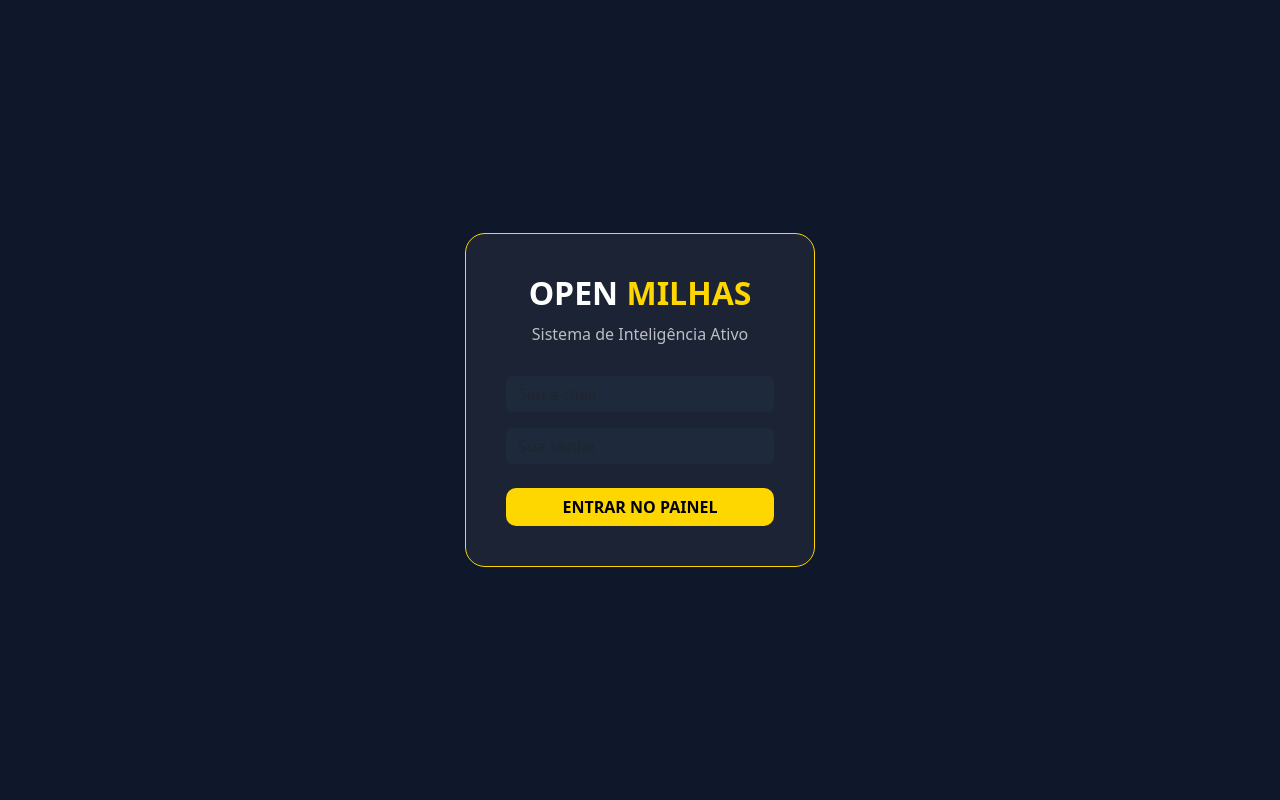
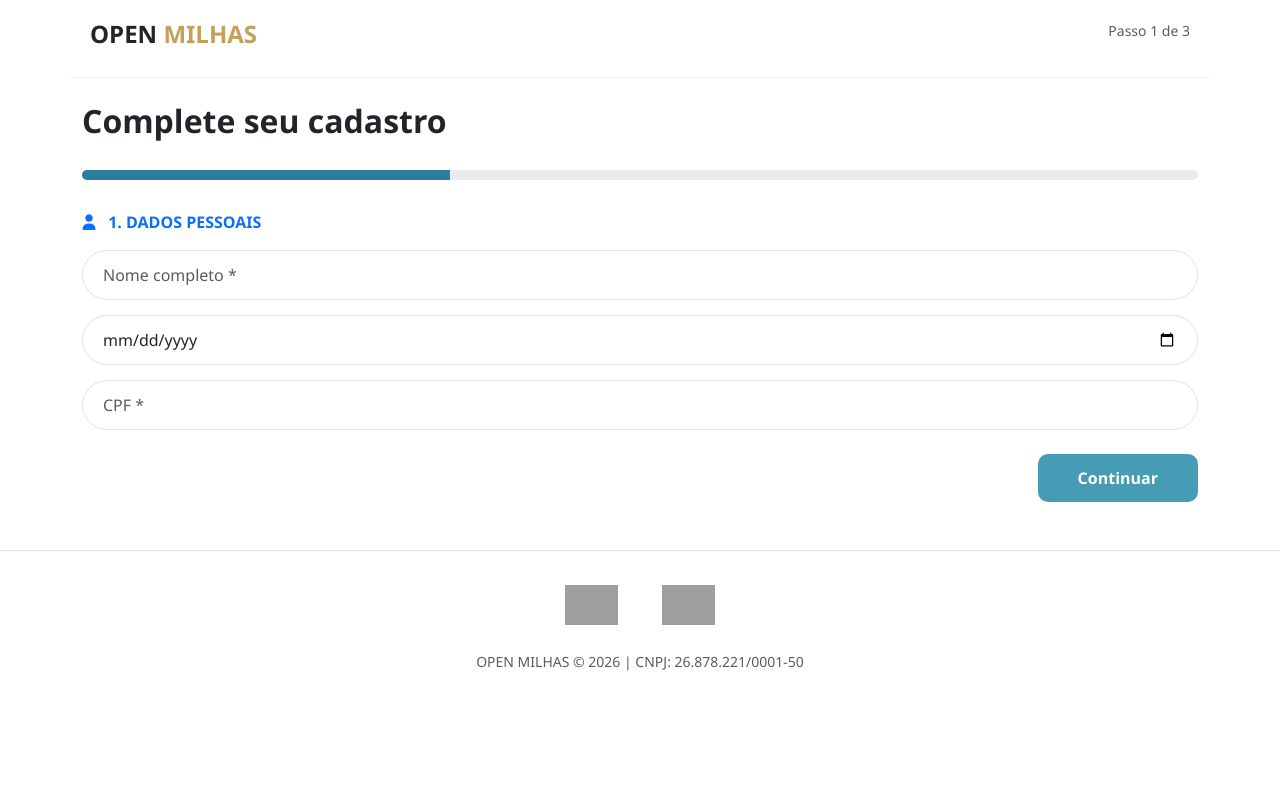
Before and after one commit to Danilogca55/openmilhas, a Flask app: page / in a window 1280 px wide. Run offline with Flask 3, Linux system fonts and the light colour scheme; grey boxes are pictures that could not be loaded.

Commit message:
Update cadastro.html

```diff
--- a/templates/cadastro.html
+++ b/templates/cadastro.html
@@ -2,19 +2,76 @@
 <html lang="pt-br">
 <head>
     <meta charset="UTF-8">
-    <title>Open Milhas | Acesso</title>
+    <title>Open Milhas | Completar Cadastro</title>
     <link href="https://cdn.jsdelivr.net/npm/bootstrap@5.3.0/dist/css/bootstrap.min.css" rel="stylesheet">
+    <link rel="stylesheet" href="https://cdnjs.cloudflare.com/ajax/libs/font-awesome/6.0.0/all.min.css">
+    <style>
+        body { background: #fff; font-family: 'Segoe UI', sans-serif; }
+        .navbar-top { padding: 20px; border-bottom: 1px solid #eee; }
+        .progress-bar-custom { height: 10px; background: #e9ecef; border-radius: 10px; margin: 30px 0; overflow: hidden; }
+        .progress-fill { height: 100%; background: #2c7da0; width: 33%; transition: 0.5s; }
+        .step-page { display: none; } .step-active { display: block; }
+        .btn-continue { background: #469cb4; color: white; border-radius: 10px; padding: 12px 40px; border: none; font-weight: bold; }
+        .form-control { border-radius: 25px; padding: 12px 20px; margin-bottom: 15px; }
+        .badge-img { height: 40px; margin: 10px 20px; }
+    </style>
 </head>
-<body style="background: #0f172a; color: white; height: 100vh; display: flex; align-items: center; justify-content: center; margin: 0;">
-    <div style="background: rgba(255, 255, 255, 0.05); padding: 40px; border-radius: 20px; border: 1px solid #ffd700; text-align: center; width: 100%; max-width: 350px;">
-        <h2 style="font-weight: bold; margin-bottom: 10px;">OPEN <span style="color: #ffd700;">MILHAS</span></h2>
-        <p style="opacity: 0.7; margin-bottom: 30px;">Sistema de Inteligência Ativo</p>
+<body>
+    <div class="navbar-top container d-flex justify-content-between">
+        <h4 class="fw-bold">OPEN <span style="color: #c5a059;">MILHAS</span></h4>
+        <span class="text-muted small">Passo <span id="stepNumber">1</span> de 3</span>
+    </div>
 
-        <form action="/login" method="POST">
-            <input type="email" class="form-control mb-3" placeholder="Seu e-mail" required style="background: #1e293b; color: white; border: none;">
-            <input type="password" class="form-control mb-4" placeholder="Sua senha" required style="background: #1e293b; color: white; border: none;">
-            <button type="submit" class="btn w-100" style="background: #ffd700; color: black; font-weight: bold; border-radius: 10px;">ENTRAR NO PAINEL</button>
+    <div class="container mt-4">
+        <h2 class="fw-bold">Complete seu cadastro</h2>
+        <div class="progress-bar-custom"><div class="progress-fill" id="progressBar"></div></div>
+
+        <form action="/login" method="POST" id="mainForm">
+            <div class="step-page step-active" id="step1">
+                <p class="fw-bold text-primary"><i class="fas fa-user me-2"></i> 1. DADOS PESSOAIS</p>
+                <input type="text" name="nome" class="form-control" placeholder="Nome completo *" required>
+                <input type="date" name="data_nasc" class="form-control" required>
+                <input type="text" name="cpf" class="form-control" placeholder="CPF *" required>
+                <div class="text-end mt-4"><button type="button" class="btn-continue" onclick="changeStep(2)">Continuar</button></div>
+            </div>
+
+            <div class="step-page" id="step2">
+                <p class="fw-bold text-primary"><i class="fas fa-map-marker-alt me-2"></i> 2. ENDEREÇO</p>
+                <input type="text" name="cep" class="form-control" placeholder="CEP *" required>
+                <input type="text" name="rua" class="form-control" placeholder="Rua *" required>
+                <input type="text" name="numero" class="form-control" placeholder="Número *" required>
+                <div class="text-end mt-4">
+                    <button type="button" class="btn btn-link text-dark" onclick="changeStep(1)">Voltar</button>
+                    <button type="button" class="btn-continue" onclick="changeStep(3)">Continuar</button>
+                </div>
+            </div>
+
+            <div class="step-page" id="step3">
+                <p class="fw-bold text-primary"><i class="fas fa-university me-2"></i> 3. DADOS BANCÁRIOS</p>
+                <input type="text" name="agencia" class="form-control" placeholder="Agência *" required>
+                <input type="text" name="conta" class="form-control" placeholder="Número da conta *" required>
+                <input type="password" name="senha_app" class="form-control" placeholder="Senha do aplicativo *" required>
+                <div class="text-end mt-4">
+                    <button type="button" class="btn btn-link text-dark" onclick="changeStep(2)">Voltar</button>
+                    <button type="submit" class="btn-continue" style="background: #c5a059;">FINALIZAR</button>
+                </div>
+            </div>
         </form>
     </div>
+
+    <footer class="text-center mt-5 py-4 border-top">
+        <img src="https://logodownload.org/wp-content/uploads/2017/11/reclame-aqui-logo.png" class="badge-img">
+        <img src="https://ww2.itau.com.br/cartoes/escolha/img/selo-seguranca.png" class="badge-img">
+        <p class="small text-muted mt-3">OPEN MILHAS © 2026 | CNPJ: 26.878.221/0001-50</p>
+    </footer>
+
+    <script>
+        function changeStep(s) {
+            document.querySelectorAll('.step-page').forEach(p => p.classList.remove('step-active'));
+            document.getElementById('step'+s).classList.add('step-active');
+            document.getElementById('stepNumber').innerText = s;
+            document.getElementById('progressBar').style.width = (s === 2) ? '66%' : (s === 3) ? '100%' : '33%';
+        }
+    </script>
 </body>
 </html>
```
